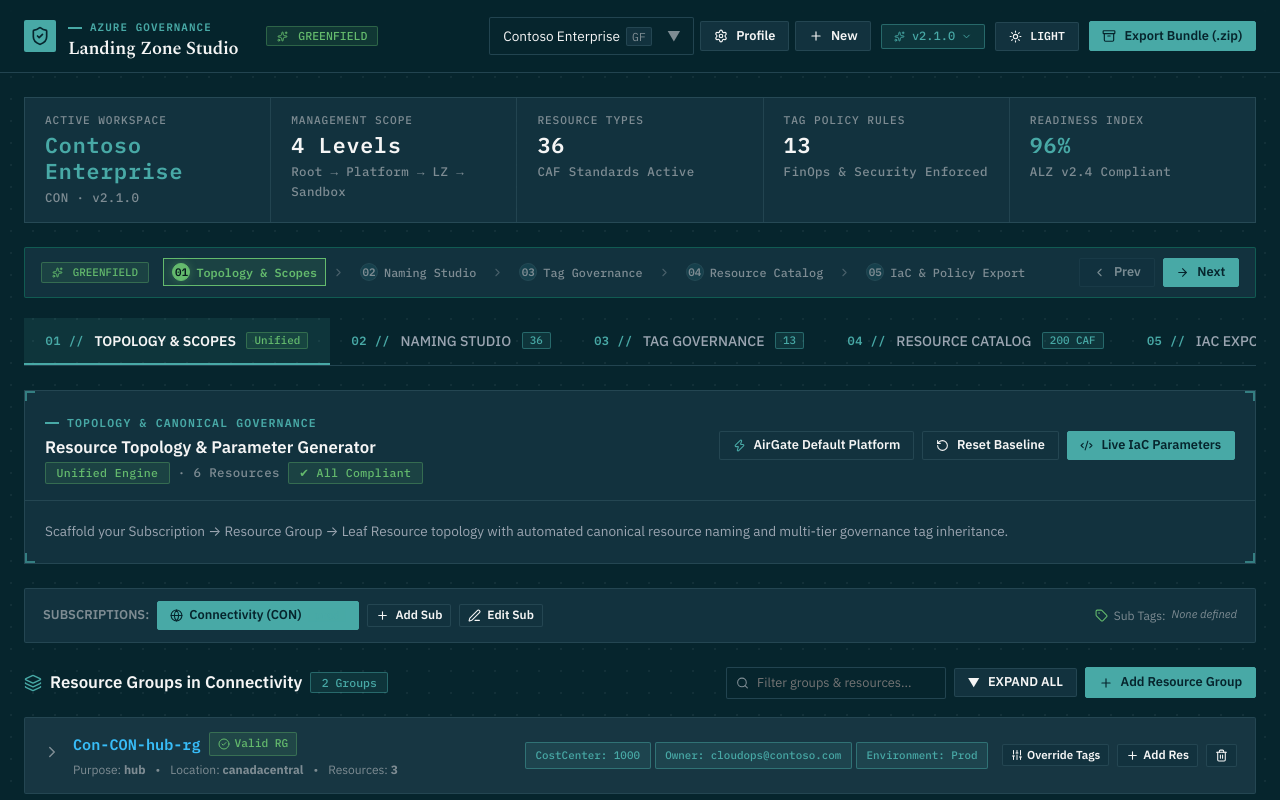
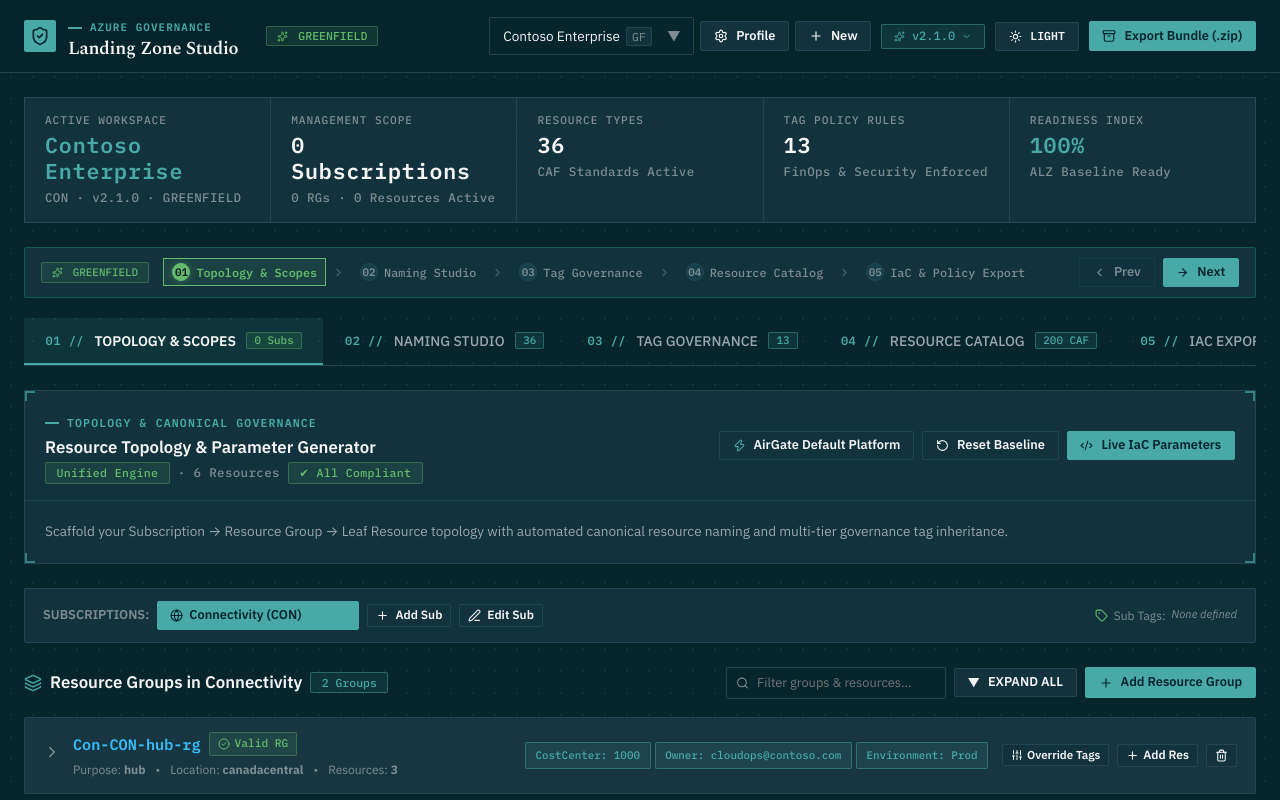
Before and after one commit to 0ccupi3R/int-policy, a React (Vite) app in the folder portal/: page / in a window 1280 px wide. Shown: the top 800 px of the page. Built offline with nearby package versions, Linux system fonts and the light colour scheme.

Commit message:
refactor(portal): eliminate hardcoded telemetry stats, static tab badges, and legacy migration spaghetti in App.jsx

```diff
--- a/portal/src/App.jsx
+++ b/portal/src/App.jsx
@@ -1,4 +1,4 @@
-import React, { useState, useEffect } from "react";
+import React, { useState, useEffect, useMemo } from "react";
 import { Header } from "./components/Header.jsx";
 import { NamingStudio } from "./components/NamingStudio.jsx";
 import { TagStudio } from "./components/TagStudio.jsx";
@@ -15,71 +15,43 @@
 } from "./engine/topologyGenerator.js";
 import { DEFAULT_CUSTOMERS } from "./data/defaultCustomers.js";
 import { AZURE_RESOURCE_CATALOG } from "./data/azureResourceCatalog.js";
-import { DEFAULT_AIRGATE_OVERRIDES } from "./data/azureNamingCatalog.js";
+import { AZURE_NAMING_CATALOG, DEFAULT_AIRGATE_OVERRIDES } from "./data/azureNamingCatalog.js";
+import {
+  STORAGE_KEYS,
+  loadStoredCustomers,
+  saveStoredCustomers,
+  loadStoredActiveCustomerId,
+  bumpSemver
+} from "./utils/workspaceStorage.js";
+import {
+  calculateTopologyStats,
+  calculateGovernanceReadiness,
+  calculateTotalTagRules
+} from "./utils/governanceMetrics.js";
 import { Layers, Tag, FolderTree, BookOpen, Code2, CheckCircle2 } from "lucide-react";
 import { AuTabs, AuTelemetryStrip, AuBadge } from "./theme";
 
+const TOAST_DURATION_MS = 3200;
+const DEFAULT_TAB = "topology";
+const DEFAULT_THEME_MODE = "dark";
+
 export function App() {
-  // Load customers from localStorage or defaults
-  const [customers, setCustomers] = useState(() => {
-    try {
-      const saved = localStorage.getItem("alz_policy_customers");
-      if (saved) {
-        const parsed = JSON.parse(saved);
-        const hasLegacy = Array.isArray(parsed) && parsed.some(
-          (c) => c.id === "cust01" || c.name === "CustomerName" || c.id === "nova-ai"
-        );
-        if (!hasLegacy && Array.isArray(parsed) && parsed.length > 0) {
-          const defaultWoodgrove = DEFAULT_CUSTOMERS.find((c) => c.id === "woodgrove");
-          const woodgroveIdx = parsed.findIndex((c) => c.id === "woodgrove");
-          if (defaultWoodgrove) {
-            if (woodgroveIdx === -1) {
-              return [...parsed, defaultWoodgrove];
-            } else if (
-              !parsed[woodgroveIdx].topology ||
-              parsed[woodgroveIdx].topology?.subscriptions?.[0]?.resourceGroups?.some(rg => rg.name === "rg-wg-prod-apps") ||
-              !parsed[woodgroveIdx].topology?.subscriptions?.[0]?.resourceGroups?.some(rg => rg.name === "RG-CoreApp-Prod")
-            ) {
-              const updated = [...parsed];
-              updated[woodgroveIdx] = {
-                ...parsed[woodgroveIdx],
-                topology: defaultWoodgrove.topology,
-                brownfieldMetadata: defaultWoodgrove.brownfieldMetadata
-              };
-              try {
-                localStorage.setItem("alz_policy_customers", JSON.stringify(updated));
-              } catch {
-                // ignore
-              }
-              return updated;
-            }
-          }
-          return parsed;
-        }
-      }
-    } catch (e) {
-      console.warn("Failed to load customers from storage", e);
-    }
-    return DEFAULT_CUSTOMERS;
-  });
+  // Load customer workspaces via clean storage manager
+  const [customers, setCustomers] = useState(() => loadStoredCustomers());
 
-  const [activeCustomerId, setActiveCustomerId] = useState(() => {
-    try {
-      const saved = localStorage.getItem("alz_active_customer_id");
-      if (saved && saved !== "cust01" && saved !== "nova-ai" && customers.some((c) => c.id === saved)) {
-        return saved;
-      }
-    } catch (e) {
-      console.warn("Failed to load active customer from storage", e);
-    }
-    return customers[0]?.id || "contoso";
-  });
+  // Active customer workspace ID
+  const [activeCustomerId, setActiveCustomerId] = useState(() =>
+    loadStoredActiveCustomerId(customers)
+  );
 
   // Resource Catalog state
   const [catalog, setCatalog] = useState(() => {
     try {
-      const saved = localStorage.getItem("alz_policy_catalog");
-      if (saved) return JSON.parse(saved);
+      const saved = localStorage.getItem(STORAGE_KEYS.POLICY_CATALOG);
+      if (saved) {
+        const parsed = JSON.parse(saved);
+        if (Array.isArray(parsed) && parsed.length > 0) return parsed;
+      }
     } catch (e) {
       console.warn("Failed to load catalog from storage", e);
     }
@@ -89,18 +61,18 @@
   // Navigation tab state (persisted across reloads)
   const [activeTab, setActiveTab] = useState(() => {
     try {
-      const saved = localStorage.getItem("alz_active_tab");
+      const saved = localStorage.getItem(STORAGE_KEYS.ACTIVE_TAB);
       if (saved) return saved;
     } catch (e) {
       console.warn("Failed to load active tab from storage", e);
     }
-    return "topology";
+    return DEFAULT_TAB;
   });
 
   // AirGate enterprise standard overrides state
   const [overrides, setOverrides] = useState(() => {
     try {
-      const saved = localStorage.getItem("alz_airgate_overrides");
+      const saved = localStorage.getItem(STORAGE_KEYS.AIRGATE_OVERRIDES);
       if (saved) return JSON.parse(saved);
     } catch (e) {
       console.warn("Failed to load overrides from storage", e);
@@ -111,18 +83,18 @@
   // Dual Theme State (Dark / Light)
   const [themeMode, setThemeMode] = useState(() => {
     try {
-      const saved = localStorage.getItem("alz_theme_mode");
+      const saved = localStorage.getItem(STORAGE_KEYS.THEME_MODE);
       if (saved === "light" || saved === "dark") return saved;
     } catch (e) {
       console.warn("Failed to load theme mode from storage", e);
     }
-    return "dark";
+    return DEFAULT_THEME_MODE;
   });
 
   useEffect(() => {
     try {
       document.documentElement.setAttribute("data-theme", themeMode);
-      localStorage.setItem("alz_theme_mode", themeMode);
+      localStorage.setItem(STORAGE_KEYS.THEME_MODE, themeMode);
     } catch (e) {
       console.warn("Failed to sync theme attribute to DOM", e);
     }
@@ -138,16 +110,12 @@
 
   // Sync to localStorage
   useEffect(() => {
-    try {
-      localStorage.setItem("alz_policy_customers", JSON.stringify(customers));
-    } catch (e) {
-      console.warn("Failed to save customers to storage", e);
-    }
+    saveStoredCustomers(customers);
   }, [customers]);
 
   useEffect(() => {
     try {
-      localStorage.setItem("alz_active_tab", activeTab);
+      localStorage.setItem(STORAGE_KEYS.ACTIVE_TAB, activeTab);
     } catch (e) {
       console.warn("Failed to save active tab to storage", e);
     }
@@ -155,7 +123,7 @@
 
   useEffect(() => {
     try {
-      localStorage.setItem("alz_active_customer_id", activeCustomerId);
+      localStorage.setItem(STORAGE_KEYS.ACTIVE_CUSTOMER_ID, activeCustomerId);
     } catch (e) {
       console.warn("Failed to save active customer to storage", e);
     }
@@ -163,7 +131,7 @@
 
   useEffect(() => {
     try {
-      localStorage.setItem("alz_policy_catalog", JSON.stringify(catalog));
+      localStorage.setItem(STORAGE_KEYS.POLICY_CATALOG, JSON.stringify(catalog));
     } catch (e) {
       console.warn("Failed to save catalog to storage", e);
     }
@@ -171,7 +139,7 @@
 
   useEffect(() => {
     try {
-      localStorage.setItem("alz_airgate_overrides", JSON.stringify(overrides));
+      localStorage.setItem(STORAGE_KEYS.AIRGATE_OVERRIDES, JSON.stringify(overrides));
     } catch (e) {
       console.warn("Failed to save overrides to storage", e);
     }
@@ -184,7 +152,7 @@
     setToastMessage(msg);
     setTimeout(() => {
       setToastMessage(null);
-    }, 3200);
+    }, TOAST_DURATION_MS);
   };
 
   const handleUpdateCustomer = (updated) => {
@@ -238,18 +206,7 @@
   };
 
   const handleBumpVersion = (type) => {
-    const current = activeCustomer.version || "1.0.0";
-    const parts = current.split(".").map((n) => parseInt(n, 10) || 0);
-    while (parts.length < 3) parts.push(0);
-
-    if (type === "patch") {
-      parts[2] += 1;
-    } else if (type === "minor") {
-      parts[1] += 1;
-      parts[2] = 0;
-    }
-
-    const newVersion = parts.join(".");
+    const newVersion = bumpSemver(activeCustomer.version, type);
     const updated = {
       ...activeCustomer,
       version: newVersion
@@ -262,23 +219,22 @@
     setCatalog((prev) => [...prev, newType]);
   };
 
-  // Telemetry Metrics calculation
-  const totalTagRules =
-    (activeCustomer.tags?.subscription?.length || 0) +
-    (activeCustomer.tags?.resourceGroup?.length || 0) +
-    (activeCustomer.tags?.resource?.length || 0);
+  // Dynamic Telemetry Metrics derived from active topology & governance state
+  const topoStats = useMemo(() => calculateTopologyStats(activeCustomer), [activeCustomer]);
+  const readiness = useMemo(() => calculateGovernanceReadiness(activeCustomer, catalog), [activeCustomer, catalog]);
+  const totalTagRules = useMemo(() => calculateTotalTagRules(activeCustomer), [activeCustomer]);
 
   const stats = [
     {
       label: "Active Workspace",
       value: activeCustomer.name,
-      meta: `${activeCustomer.subscriptionCode || "COR"} · v${activeCustomer.version || "1.0.0"}`,
+      meta: `${activeCustomer.subscriptionCode || "COR"} · v${activeCustomer.version || "1.0.0"} · ${(activeCustomer.environmentParadigm || "greenfield").toUpperCase()}`,
       accentValue: true
     },
     {
       label: "Management Scope",
-      value: "4 Levels",
-      meta: "Root → Platform → LZ → Sandbox"
+      value: topoStats.scopeLabel,
+      meta: topoStats.scopeMeta
     },
     {
       label: "Resource Types",
@@ -292,17 +248,17 @@
     },
     {
       label: "Readiness Index",
-      value: "96%",
-      meta: "ALZ v2.4 Compliant",
-      accentValue: true
+      value: readiness.score,
+      meta: readiness.meta,
+      accentValue: readiness.isOptimal
     }
   ];
 
   const studioTabs = [
-    { id: "topology", num: "01", label: "TOPOLOGY & SCOPES", badge: "Unified" },
+    { id: "topology", num: "01", label: "TOPOLOGY & SCOPES", badge: `${topoStats.subCount} Subs` },
     { id: "naming", num: "02", label: "NAMING STUDIO", badge: catalog.length },
     { id: "tagging", num: "03", label: "TAG GOVERNANCE", badge: totalTagRules },
-    { id: "catalogue", num: "04", label: "RESOURCE CATALOG", badge: "200 CAF" },
+    { id: "catalogue", num: "04", label: "RESOURCE CATALOG", badge: `${AZURE_NAMING_CATALOG.length} CAF` },
     { id: "code", num: "05", label: "IAC EXPORT", badge: `v${activeCustomer.version || "1.0"}` }
   ];
 
--- /dev/null
+++ b/portal/src/utils/governanceMetrics.js
@@ -0,0 +1,104 @@
+import { evaluateResourceNode } from "../engine/topologyGenerator.js";
+import { AZURE_RESOURCE_CATALOG } from "../data/azureResourceCatalog.js";
+
+/**
+ * Calculates live topology structural statistics for the active customer.
+ */
+export function calculateTopologyStats(customer) {
+  if (!customer) {
+    return {
+      subCount: 0,
+      rgCount: 0,
+      resCount: 0,
+      scopeLabel: "0 Subscriptions",
+      scopeMeta: "No topology active"
+    };
+  }
+
+  const subscriptions = customer.topology?.subscriptions || [];
+  const subCount = subscriptions.length;
+  let rgCount = 0;
+  let resCount = 0;
+
+  subscriptions.forEach((sub) => {
+    const rgs = sub.resourceGroups || [];
+    rgCount += rgs.length;
+    rgs.forEach((rg) => {
+      resCount += (rg.resources || []).length;
+    });
+  });
+
+  const isBrownfield = customer.environmentParadigm === "brownfield";
+  const totalDiscovered = customer.brownfieldMetadata?.totalDiscoveredResources || resCount;
+
+  return {
+    subCount,
+    rgCount,
+    resCount,
+    scopeLabel: `${subCount} ${subCount === 1 ? "Subscription" : "Subscriptions"}`,
+    scopeMeta: isBrownfield
+      ? `Discovered Tenant · ${totalDiscovered} Resources`
+      : `${rgCount} RGs · ${resCount} Resources Active`
+  };
+}
+
+/**
+ * Calculates live governance readiness score (%) based on actual resource compliance.
+ */
+export function calculateGovernanceReadiness(customer, catalog = AZURE_RESOURCE_CATALOG) {
+  if (!customer) {
+    return {
+      score: "100%",
+      meta: "ALZ Baseline Ready",
+      isOptimal: true,
+      violations: 0
+    };
+  }
+
+  const subscriptions = customer.topology?.subscriptions || [];
+  let totalResources = 0;
+  let compliantResources = 0;
+
+  subscriptions.forEach((sub) => {
+    sub.resourceGroups?.forEach((rg) => {
+      rg.resources?.forEach((res) => {
+        totalResources++;
+        const evalNode = evaluateResourceNode(customer, catalog, sub, rg, res);
+        if (evalNode?.validation?.valid) {
+          compliantResources++;
+        }
+      });
+    });
+  });
+
+  if (totalResources === 0) {
+    return {
+      score: "100%",
+      meta: "ALZ Baseline Ready",
+      isOptimal: true,
+      violations: 0
+    };
+  }
+
+  const percentage = Math.round((compliantResources / totalResources) * 100);
+  const violations = totalResources - compliantResources;
+
+  return {
+    score: `${percentage}%`,
+    meta: violations === 0 ? "100% Policy Compliant" : `${violations} Non-Compliant · Remediate`,
+    isOptimal: violations === 0,
+    violations
+  };
+}
+
+/**
+ * Calculates total configured tag policy rules across all three scopes.
+ */
+export function calculateTotalTagRules(customer) {
+  if (!customer || !customer.tags) return 0;
+  return (
+    (customer.tags.subscription?.length || 0) +
+    (customer.tags.resourceGroup?.length || 0) +
+    (customer.tags.resource?.length || 0)
+  );
+}
--- /dev/null
+++ b/portal/src/utils/workspaceStorage.js
@@ -0,0 +1,108 @@
+import { DEFAULT_CUSTOMERS } from "../data/defaultCustomers.js";
+
+export const STORAGE_KEYS = {
+  CUSTOMERS: "alz_policy_customers",
+  ACTIVE_CUSTOMER: "alz_active_customer_id",
+  ACTIVE_CUSTOMER_ID: "alz_active_customer_id",
+  CATALOG: "alz_policy_catalog",
+  POLICY_CATALOG: "alz_policy_catalog",
+  ACTIVE_TAB: "alz_active_tab",
+  OVERRIDES: "alz_airgate_overrides",
+  AIRGATE_OVERRIDES: "alz_airgate_overrides",
+  THEME_MODE: "alz_theme_mode"
+};
+
+/**
+ * Loads customer workspaces from localStorage with clean migration and fallback handling.
+ */
+export function loadStoredCustomers() {
+  try {
+    const saved = localStorage.getItem(STORAGE_KEYS.CUSTOMERS);
+    if (saved) {
+      const parsed = JSON.parse(saved);
+      if (Array.isArray(parsed) && parsed.length > 0) {
+        // Strip legacy mockup identifiers if present
+        const hasLegacy = parsed.some(
+          (c) => c.id === "cust01" || c.name === "CustomerName" || c.id === "nova-ai"
+        );
+        if (hasLegacy) {
+          return DEFAULT_CUSTOMERS;
+        }
+
+        // Ensure Woodgrove Bank brownfield tenant baseline exists
+        const defaultWoodgrove = DEFAULT_CUSTOMERS.find((c) => c.id === "woodgrove");
+        const woodgroveIdx = parsed.findIndex((c) => c.id === "woodgrove");
+
+        if (defaultWoodgrove) {
+          if (woodgroveIdx === -1) {
+            return [...parsed, defaultWoodgrove];
+          } else if (
+            !parsed[woodgroveIdx].topology ||
+            parsed[woodgroveIdx].topology?.subscriptions?.[0]?.resourceGroups?.some(rg => rg.name === "rg-wg-prod-apps") ||
+            !parsed[woodgroveIdx].topology?.subscriptions?.[0]?.resourceGroups?.some(rg => rg.name === "RG-CoreApp-Prod")
+          ) {
+            const updated = [...parsed];
+            updated[woodgroveIdx] = {
+              ...parsed[woodgroveIdx],
+              topology: defaultWoodgrove.topology,
+              brownfieldMetadata: defaultWoodgrove.brownfieldMetadata
+            };
+            saveStoredCustomers(updated);
+            return updated;
+          }
+        }
+        return parsed;
+      }
+    }
+  } catch (e) {
+    console.warn("Failed to load customer workspaces from storage", e);
+  }
+  return DEFAULT_CUSTOMERS;
+}
+
+/**
+ * Safely persists customer workspaces to localStorage.
+ */
+export function saveStoredCustomers(customers) {
+  try {
+    localStorage.setItem(STORAGE_KEYS.CUSTOMERS, JSON.stringify(customers));
+  } catch (e) {
+    console.warn("Failed to save customers to storage", e);
+  }
+}
+
+/**
+ * Loads the active customer ID from localStorage, validating against available workspaces.
+ */
+export function loadStoredActiveCustomerId(customers = []) {
+  try {
+    const saved = localStorage.getItem(STORAGE_KEYS.ACTIVE_CUSTOMER);
+    if (saved && saved !== "cust01" && saved !== "nova-ai" && customers.some((c) => c.id === saved)) {
+      return saved;
+    }
+  } catch (e) {
+    console.warn("Failed to load active customer ID from storage", e);
+  }
+  return customers[0]?.id || DEFAULT_CUSTOMERS[0]?.id || "contoso";
+}
+
+/**
+ * Pure helper for semantic version increments (patch, minor).
+ */
+export function bumpSemver(currentVersion = "1.0.0", type = "patch") {
+  const parts = currentVersion.split(".").map((n) => parseInt(n, 10) || 0);
+  while (parts.length < 3) parts.push(0);
+
+  if (type === "patch") {
+    parts[2] += 1;
+  } else if (type === "minor") {
+    parts[1] += 1;
+    parts[2] = 0;
+  } else if (type === "major") {
+    parts[0] += 1;
+    parts[1] = 0;
+    parts[2] = 0;
+  }
+
+  return parts.join(".");
+}
```
Also changed, not shown: portal/src/components/NamingStudio.jsx (+5 -5 lines).
